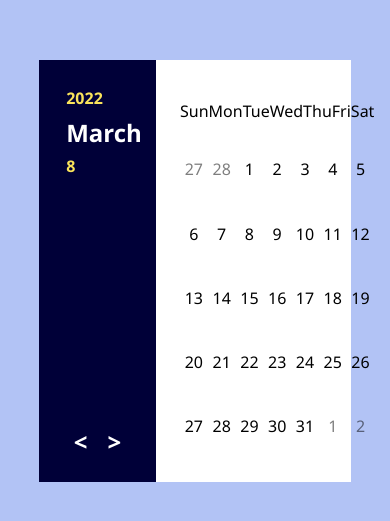
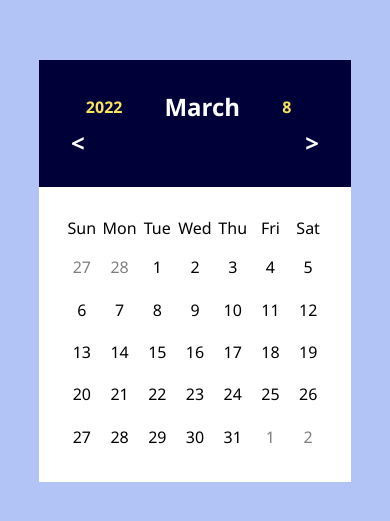
Before and after one commit to devJenna/javascript-calendar, a plain HTML site: page index.html in a window 390 px wide. Shown: the part 151-672 px from the top of the page. Drawn offline with Linux system fonts and the light colour scheme.

Commit message:
add media query and set max-width

```diff
--- a/style.css
+++ b/style.css
@@ -20,10 +20,11 @@ body {
 .container {
     display: flex;
     justify-content: space-between;
-    width: 80vw;
+    /* width: 80vw; */
     height: 50vh;
-    background-color: white;
+    background-color: #ffffff;
     /* border-radius: 10px; */
+    max-width: 600px;
 }
 .nav {
     display: flex;
@@ -95,3 +96,49 @@ body {
 .inactive {
     opacity: 0.5;
 }
+
+/* add media query */
+@media (max-width: 414px) {
+    .container {
+        /* display: flex; */
+        flex-direction: column;
+        width: 80vw;
+    }
+    .nav {
+        display: flex;
+        flex-direction: column;
+        justify-content: center;
+        /* justify-content: space-around; */
+        width: 100%;
+        height: 30%;
+        padding: 0.5rem;
+    }
+    .calendar {
+        width: 100%;
+        height: 70%;
+    }
+    .prev-button, .next-button {
+        /* font-size: 1rem;   */
+        justify-content: space-around;
+
+    }
+    .nav-button {
+        display: flex;
+        justify-content: space-between;
+        position: relative;
+        padding: 0 1rem;
+        margin-top: 0px;
+    }
+    .today {
+        display: flex;
+        flex-direction: row;
+        justify-content: space-evenly;
+        align-items: center;
+    }
+    .month {
+        padding-right: 1.5rem;
+    }
+    .date {
+        padding-right: 1rem;
+    }
+}
```
